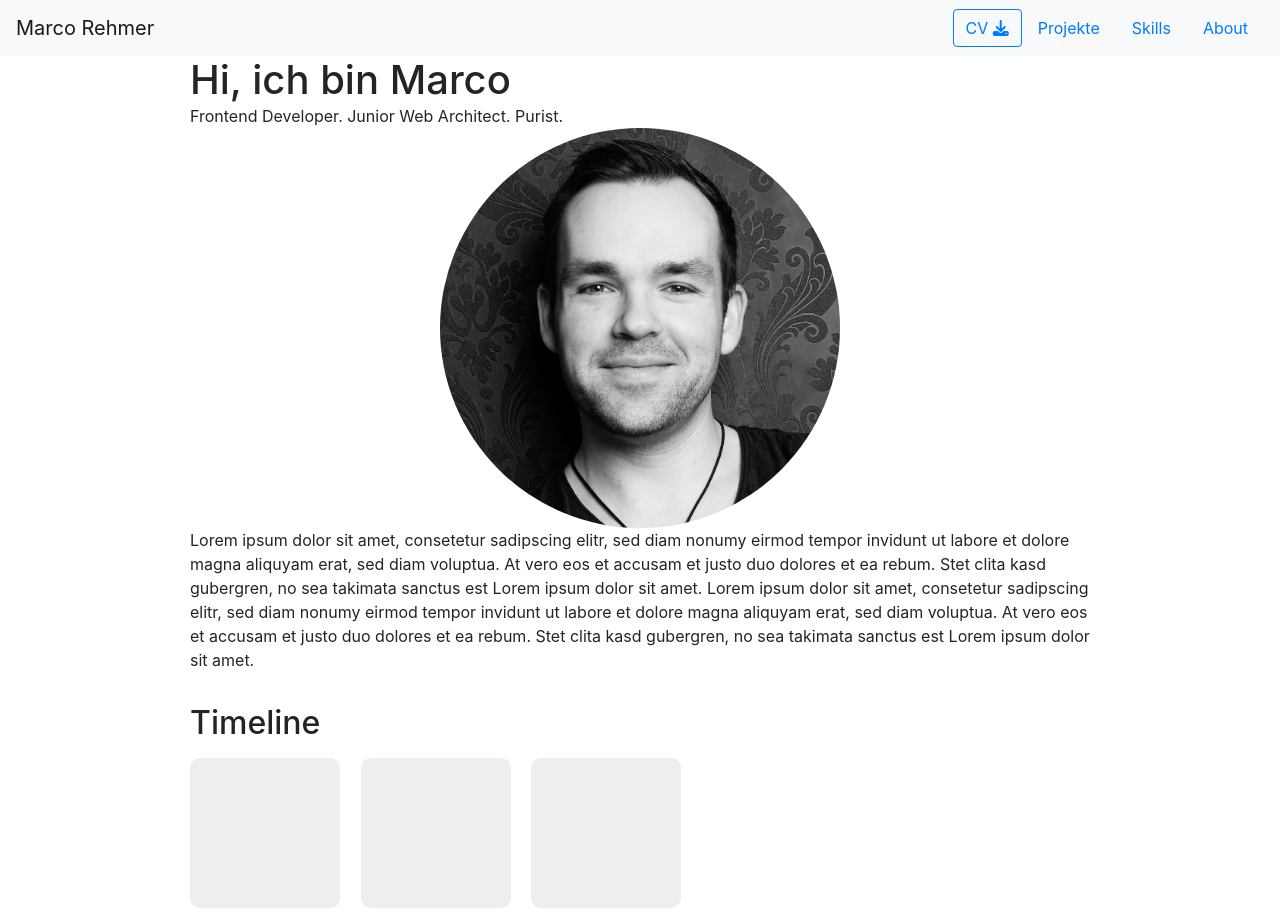
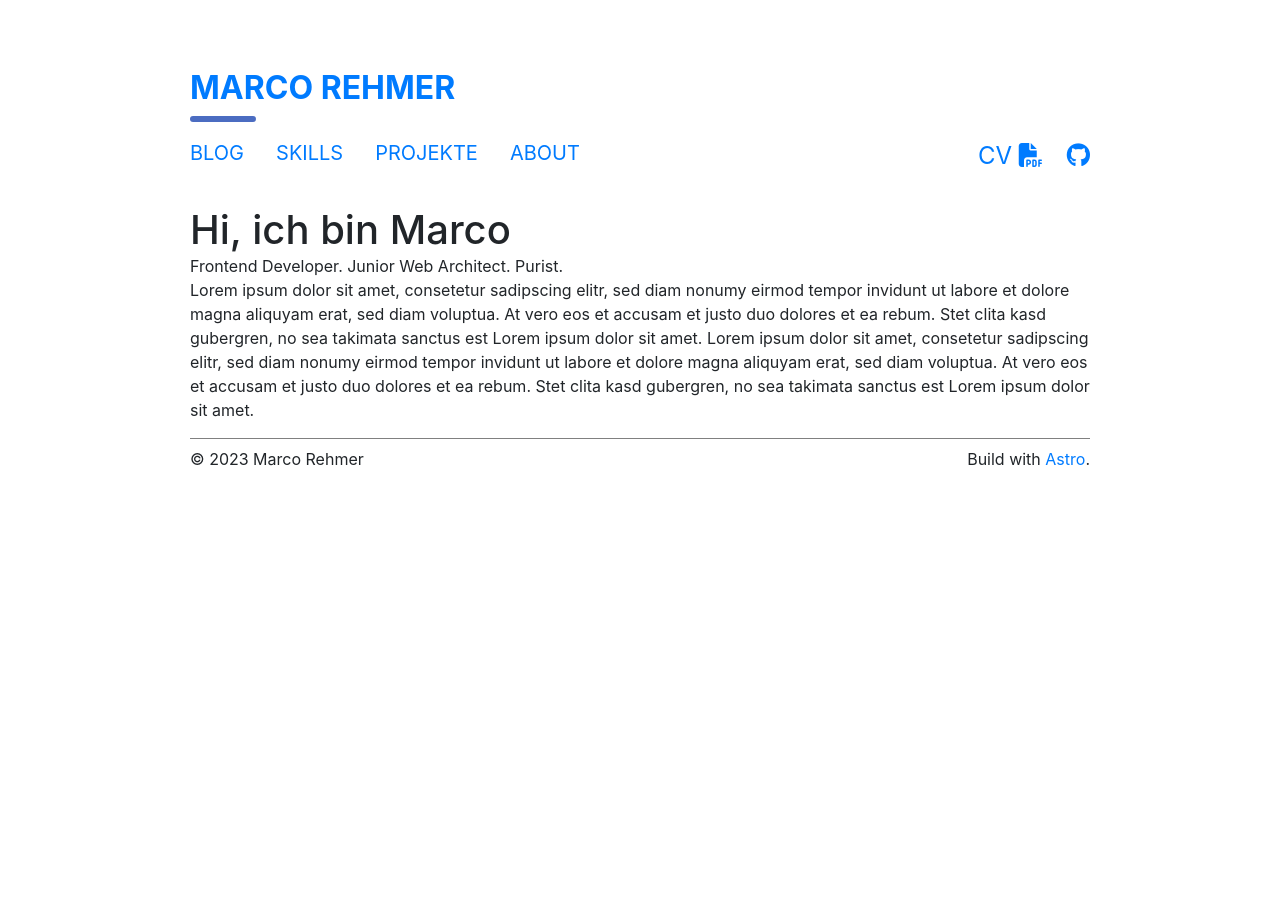
Before and after one commit to MarcoRehmer/marcorehmer.github.io, an Astro site: page / in a window 1280 px wide. Shown: the top 917 px of the page. After the commit the page ends 800 px from the top, so only its background shows below. Built offline with nearby package versions, Linux system fonts and the light colour scheme; Astro itself is replaced by a stand-in of ours.

Commit message:
cleanup bootstrap styles. Set clean header with better nav and socials

```diff
--- a/astro.config.mjs
+++ b/astro.config.mjs
@@ -4,5 +4,5 @@ import {defineConfig} from 'astro/config';
 export default defineConfig({
     integrations: [],
     experimental: {assets: true},
-    base: '/marco-rehmer'
+    site: 'https://marcorehmer.github.io',
 });
--- a/src/components/Footer.astro
+++ b/src/components/Footer.astro
@@ -1,9 +1,22 @@
-<footer></footer>
+<footer>
+  <div class="footer__content">
+    <span>© 2023 Marco Rehmer</span>
+    <span>Build with <a href="https://astro.build">Astro</a>.</span>
+  </div>
+</footer>
 
 <style>
-  footer {
-    height: 100px;
-    background-color: #eee;
+  .footer__content {
+    display: flex;
+    justify-content: space-between;
+  }
+
+  footer:before {
+    background-color: gray;
+    display: block;
+    height: 1px;
+    content: "";
     width: 100%;
+    margin-bottom: 0.5rem;
   }
 </style>
--- a/src/components/Hero.astro
+++ b/src/components/Hero.astro
@@ -1,5 +1,8 @@
+<h1 style="margin-bottom: 0;">Hi, ich bin Marco</h1>
+<span>Frontend Developer. Junior Web Architect. Purist.</span>
+
 <div class="container">
-  <img src="/marco-rehmer/assets/images/me.jpg" alt="that's me" />
+  <!--<img src="/assets/images/me.jpg" alt="that's me" />-->
 </div>
 <p>
   Lorem ipsum dolor sit amet, consetetur sadipscing elitr, sed diam nonumy
--- a/src/components/MainHeader.astro
+++ b/src/components/MainHeader.astro
@@ -1,31 +1,60 @@
-<nav class="navbar sticky-top navbar-light bg-light">
-  <a class="navbar-brand" href="/">Marco Rehmer</a>
+<a href="/" class="logo">
+  <span class="logo__text">Marco Rehmer</span>
+</a>
 
-  <button type="button" class="btn btn-outline-primary"
-    >CV <i class="fa-solid fa-download"></i></button
-  >
+<div class="nav-wrapper">
+  <nav class="navigation">
+    <a href="#">Blog</a>
+    <a href="#">Skills</a>
+    <a href="#">Projekte</a>
+    <a href="#">About</a>
+  </nav>
 
-  <ul class="nav justify-content-end">
-    <li class="nav-item">
-      <a class="nav-link active" href="/projects">Projekte</a>
-    </li>
-    <!--<li class="nav-item">-->
-    <!--  <a class="nav-link" href="#">Timeline</a>-->
-    <!--</li>-->
-    <li class="nav-item">
-      <a class="nav-link" href="/skills">Skills</a>
-    </li>
-    <!--<li class="nav-item">-->
-    <!--  <a class="nav-link" href="#">Blog</a>-->
-    <!--</li>-->
-    <li class="nav-item">
-      <a class="nav-link" href="/about">About</a>
-    </li>
-  </ul>
-</nav>
+  <div class="social-buttons">
+    <a href="#">CV <i class="fa-regular fa-file-pdf"></i></a>
+    <a href="https://github.com"><i class="fa-brands fa-github"></i></a>
+  </div>
+</div>
 
 <style>
-  .navbar-brand {
-    flex-grow: 1;
+  .logo {
+    display: inline-flex;
+  }
+
+  .logo__text {
+    font-size: 2rem;
+    font-weight: bold;
+    text-transform: uppercase;
+  }
+
+  .logo__text:after {
+    margin-top: 0.25rem;
+    margin-bottom: 1rem;
+    width: 25%;
+    height: 6px;
+    display: block;
+    background-color: #4b6cc1;
+    border-radius: 100px;
+    content: "";
+  }
+
+  .nav-wrapper {
+    display: flex;
+    justify-content: space-between;
+    font-size: 1.25rem;
+    flex-wrap: wrap;
+  }
+
+  .navigation {
+    display: flex;
+    column-gap: 2rem;
+    text-transform: uppercase;
+    flex-wrap: wrap;
+  }
+
+  .social-buttons {
+    display: flex;
+    column-gap: 1.5rem;
+    font-size: 1.5rem;
   }
 </style>
--- a/src/components/MainSkills.astro
+++ b/src/components/MainSkills.astro
@@ -1,19 +1,19 @@
 <div class="container">
   <div class="row">
     <div class="col-sm-12 col-md-6 col-lg-3 skill-block">
-      <img src="/marco-rehmer/assets/images/angular.png" alt="Angular logo" />
+      <img src="/assets/images/angular.png" alt="Angular logo" />
       <span>Angular</span>
     </div>
     <div class="col-sm-12 col-md-6 col-lg-3 skill-block">
-      <img src="/marco-rehmer/assets/images/react-logo.png" alt="ReactJS logo" />
+      <img src="/assets/images/react-logo.png" alt="ReactJS logo" />
       <span>ReactJS</span>
     </div>
     <div class="col-sm-12 col-md-6 col-lg-3 skill-block">
-      <img src="/marco-rehmer/assets/images/typescript-logo.png" alt="Typescript logo" />
+      <img src="/assets/images/typescript-logo.png" alt="Typescript logo" />
       <span>Typescript</span>
     </div>
     <div class="col-sm-12 col-md-6 col-lg-3 skill-block">
-      <img src="/marco-rehmer/assets/images/html-5-logo.png" alt="HTML 5 logo" />
+      <img src="/assets/images/html-5-logo.png" alt="HTML 5 logo" />
       <span>HTML / CSS</span>
     </div>
   </div>
--- a/src/layouts/Layout.astro
+++ b/src/layouts/Layout.astro
@@ -12,10 +12,10 @@ const { title } = Astro.props;
 		<meta charset="UTF-8" />
 		<meta name="viewport" content="width=device-width" />
 		<link rel="icon" type="image/svg+xml" href="/favicon.svg" />
-		<link rel="stylesheet" href="/marco-rehmer/assets/bootstrap/bootstrap.min.css" />
-		<link rel="stylesheet" href="/marco-rehmer/assets/fontawesome/css/fontawesome.min.css" />
-		<link rel="stylesheet" href="/marco-rehmer/assets/fontawesome/css/solid.min.css" />
-		<link rel="stylesheet" href="/marco-rehmer/assets/fontawesome/css/brands.min.css" />
+		<link rel="stylesheet" href="/assets/bootstrap/bootstrap.min.css" />
+		<link rel="stylesheet" href="/assets/fontawesome/css/fontawesome.min.css" />
+		<link rel="stylesheet" href="/assets/fontawesome/css/solid.min.css" />
+		<link rel="stylesheet" href="/assets/fontawesome/css/brands.min.css" />
 		<meta name="generator" content={Astro.generator} />
 		<title>{title}</title>
 	</head>
--- a/src/pages/index.astro
+++ b/src/pages/index.astro
@@ -9,42 +9,37 @@ import Timeline from "../components/Timeline.astro";
 import LatestProjects from "../components/LatestProjects.astro";
 ---
 
-<Layout title="Welcome to my Portfolio.">
-  <MainHeader />
+<Layout title="Marco Rehmer | Frontend Developer">
   <div class="root-layout">
     <div class="main-content">
-      <main>
+      <MainHeader />
+      <main class="m-top-2">
+
         <div>
-          <div class="m-bottom-2">
-            <h1 style="margin-bottom: 0;">Hi, ich bin Marco</h1>
-            <span class="m-bottom-1"
-              >Frontend Developer. Junior Web Architect. Purist.</span
-            >
-            <Hero />
-          </div>
-          <div class="m-bottom-2">
-            <h2>Timeline</h2>
-            <Timeline />
-          </div>
-          <div class="m-bottom-2">
-            <h2>Main Skills</h2>
-            <MainSkills />
-            <button type="button" class="btn btn-outline-primary m-top-1"
-              >Skill Tree
-            </button>
-          </div>
-          <div class="m-bottom-2">
-            <h2>Aktuelle Projekte</h2>
-            <LatestProjects />
-            <!--<ProjectDetails />-->
-            <button type="button" class="btn btn-outline-primary m-top-1"
-              >Alle Projekte
-            </button>
-          </div>
-          <!--<h2>Aktuelle Blog-Beiträge</h2>-->
-          <!--<RecentBlogPosts />-->
-          <!--<button>zum Blog</button>-->
+          <Hero/>
         </div>
+        <!--<div class="m-bottom-2">-->
+        <!--  <h2>Timeline</h2>-->
+        <!--  &lt;!&ndash;<Timeline />&ndash;&gt;-->
+        <!--</div>-->
+        <!--<div class="m-bottom-2">-->
+        <!--  <h2>Main Skills</h2>-->
+        <!--  &lt;!&ndash;<MainSkills />&ndash;&gt;-->
+        <!--  <button type="button" class="btn btn-outline-primary m-top-1"-->
+        <!--    >Skill Tree-->
+        <!--  </button>-->
+        <!--</div>-->
+        <!--<div class="m-bottom-2">-->
+        <!--  <h2>Aktuelle Projekte</h2>-->
+        <!--  &lt;!&ndash;<LatestProjects />&ndash;&gt;-->
+        <!--  &lt;!&ndash;<ProjectDetails />&ndash;&gt;-->
+        <!--  <button type="button" class="btn btn-outline-primary m-top-1"-->
+        <!--    >Alle Projekte-->
+        <!--  </button>-->
+        <!--</div>-->
+        <!--<h2>Aktuelle Blog-Beiträge</h2>-->
+        <!--<RecentBlogPosts />-->
+        <!--<button>zum Blog</button>-->
       </main>
     </div>
     <Footer />
@@ -52,14 +47,21 @@ import LatestProjects from "../components/LatestProjects.astro";
 </Layout>
 
 <style>
-  .main-content {
+  .root-layout {
     max-width: 900px;
-    margin: 0 auto;
-  }
-
-  .root-layout {
+    margin: 4rem auto 0 auto;
     display: flex;
     flex-direction: column;
     flex: 1 0 auto;
   }
+
+  .main-content {
+    width: 100%;
+  }
+
+  main {
+    display: flex;
+    flex-direction: column;
+    row-gap: 2rem;
+  }
 </style>
```
